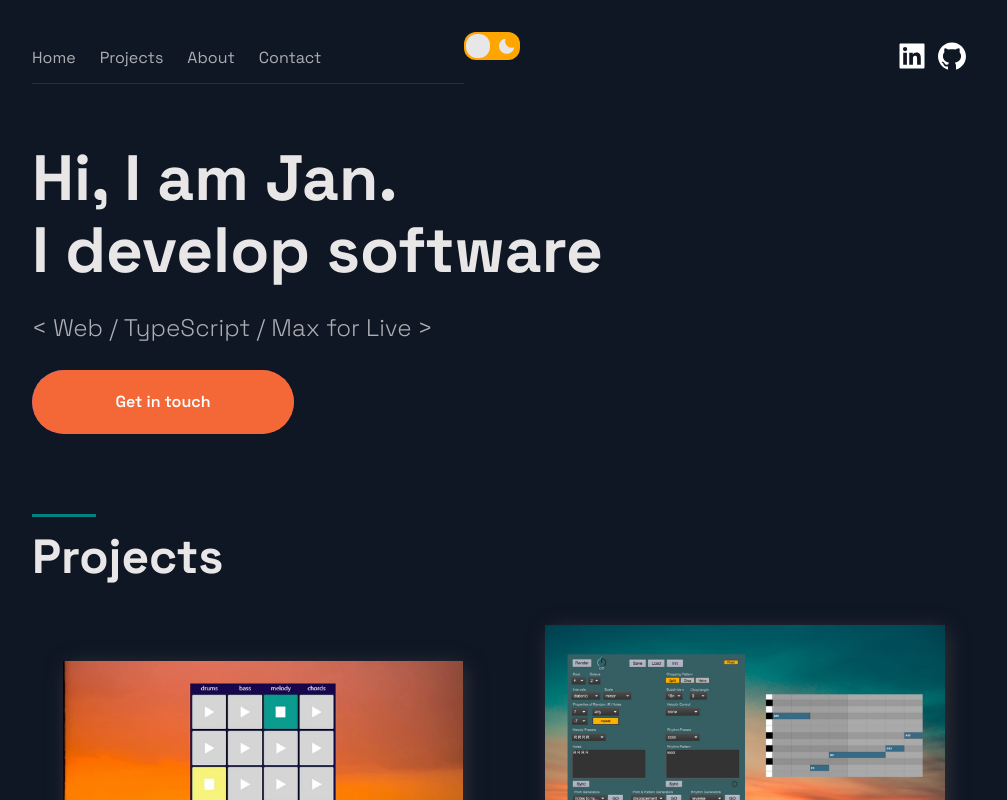
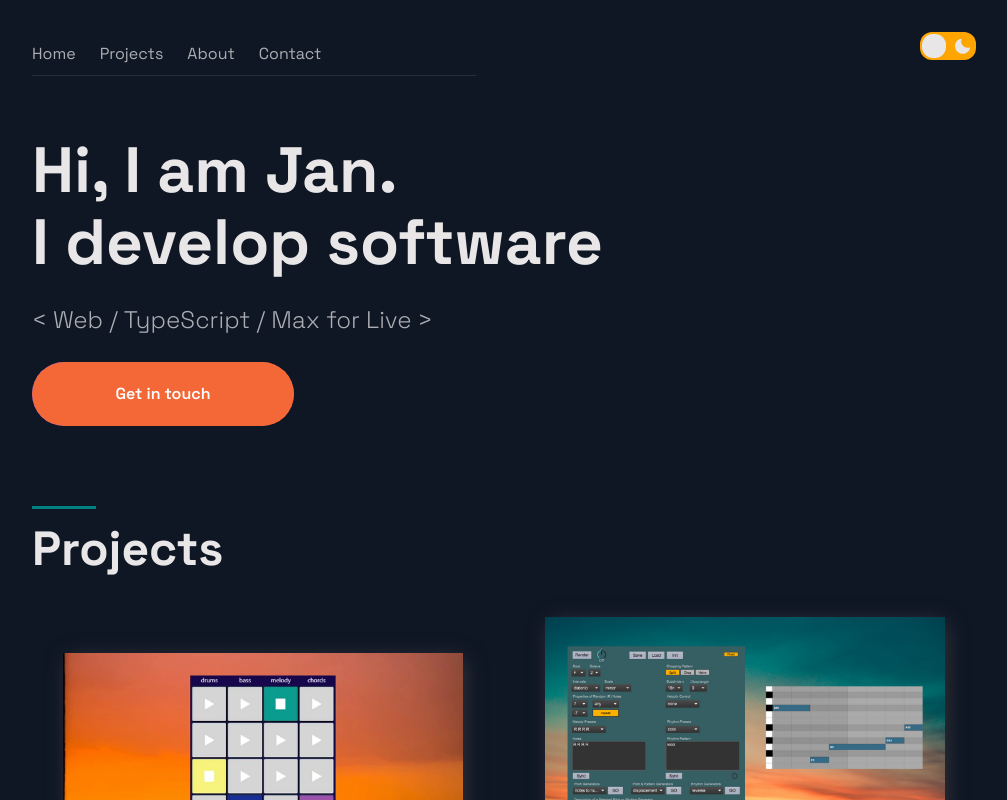
Before and after one commit to JanZaion/jan-zaion-web, a Next.js app: page / in a window 1280 px wide. Shown: the top 800 px of the page, without its empty margins (136-1143 px from the left). Built offline with nearby package versions, Linux system fonts and the light colour scheme.

Commit message:
feat: add dm button for real

```diff
--- a/src/components/DarkmodeButton/DarkmodeButton.tsx
+++ b/src/components/DarkmodeButton/DarkmodeButton.tsx
@@ -19,6 +19,9 @@ export const DarkmodeButton = () => {
 
   return (
     <Switch
+      // height={20}
+      // width={40}
+      // handleDiameter={16}
       borderRadius={12}
       checked={checked}
       handleDiameter={24}
@@ -65,7 +68,6 @@ export const DarkmodeButton = () => {
         </svg>
       }
       uncheckedIcon={
-        // <svg viewBox="-8 -5 65 65" xmlns="http://www.w3.org/2000/svg">
         <svg viewBox="-20 -11 79 79" xmlns="http://www.w3.org/2000/svg">
           <path
             d="M 43.81 29.354 C 43.688 28.958 43.413 28.626 43.046 28.432 C 42.679 28.238 42.251 28.198 41.854 28.321 C 36.161 29.886 30.067 28.272 25.894 24.096 C 21.722 19.92 20.113 13.824 21.683 8.133 C 21.848 7.582 21.697 6.985 21.29 6.578 C 20.884 6.172 20.287 6.022 19.736 6.187 C 10.659 8.728 4.691 17.389 5.55 26.776 C 6.408 36.163 13.847 43.598 23.235 44.451 C 32.622 45.304 41.28 39.332 43.816 30.253 C 43.902 29.96 43.9 29.647 43.81 29.354 Z"
--- a/src/components/Header/Header.tsx
+++ b/src/components/Header/Header.tsx
@@ -1,9 +1,8 @@
 import Link from 'next/link';
-import { AiFillGithub, AiFillLinkedin } from 'react-icons/ai';
 
 import { DarkmodeButton } from '../DarkmodeButton/DarkmodeButton';
 
-import { Container, Menu, Div3, NavLink, SocialIcons } from './styled';
+import { Container, Menu, DarkModeButtonContainer, NavLink } from './styled';
 
 const Header = () => (
   <Container>
@@ -21,18 +20,9 @@ const Header = () => (
         <NavLink>Contact</NavLink>
       </Link>
     </Menu>
-    <DarkmodeButton />
-    <Div3>
-      <SocialIcons
-        href="https://www.linkedin.com/in/zajicekjan/"
-        target="blank"
-      >
-        <AiFillLinkedin size="2rem" />
-      </SocialIcons>
-      <SocialIcons href="https://github.com/JanZaion" target="blank">
-        <AiFillGithub size="2rem" />
-      </SocialIcons>
-    </Div3>
+    <DarkModeButtonContainer>
+      <DarkmodeButton />
+    </DarkModeButtonContainer>
   </Container>
 );
 
--- a/src/components/Header/styled.ts
+++ b/src/components/Header/styled.ts
@@ -15,7 +15,6 @@ export const Menu = styled.div`
   justify-content: flex-start;
   gap: 1.5rem;
 
-  /* make this the full width once darkmode button is here by making a wrapper elem */
   border-bottom: 1px solid rgba(255, 255, 255, 0.1);
 
   @media ${(props) => props.theme.breakpoints.sm} {
@@ -29,12 +28,13 @@ export const Menu = styled.div`
   }
 `;
 
-export const Div3 = styled.div`
+export const DarkModeButtonContainer = styled.div`
   grid-area: 1 / 5 / 2 / 6;
   display: block;
   display: flex;
   justify-content: space-around;
   align-items: center;
+  padding-bottom: 1rem;
   @media ${(props) => props.theme.breakpoints.sm} {
     align-items: center;
     grid-area: 1 / 1 / 1 / 1;
@@ -52,18 +52,3 @@ export const NavLink = styled.span`
     cursor: pointer;
   }
 `;
-
-export const SocialIcons = styled.a`
-  transition: 0.3s ease;
-  color: white;
-  border-radius: 50px;
-  padding: 8px;
-  padding-left: 0px;
-
-  &:hover {
-    padding-left: 8px;
-    background-color: #212d45;
-    transform: scale(1.2);
-    cursor: pointer;
-  }
-`;
```
